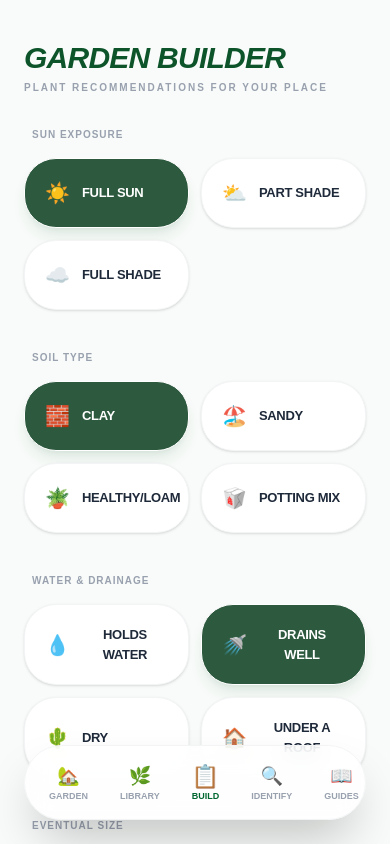
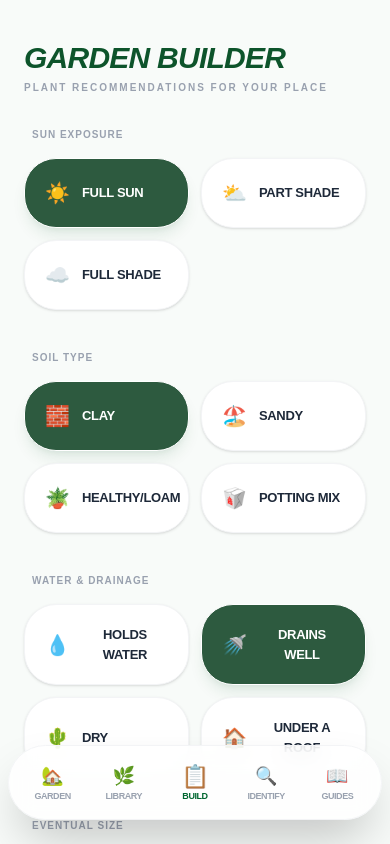
Before and after one commit to joenaughtonmusic-debug/pocket-gardener, a Next.js app: page /build in a window 390 px wide. Shown: the top 844 px of the page. Built offline with nearby package versions, Linux system fonts and the light colour scheme; no server answers; the database is empty.

Commit message:
fix: navigation bar overflow on mobile

```diff
--- a/src/app/about/page.tsx
+++ b/src/app/about/page.tsx
@@ -5,12 +5,13 @@ import { useRouter } from 'next/navigation'
 import { createBrowserClient } from '@supabase/ssr'
 import Navigation from '../../components/Navigation'
 
-// MOVE THIS OUTSIDE THE COMPONENT
-// We provide an empty string fallback so the build doesn't crash if env vars are missing
-const supabaseUrl = process.env.NEXT_PUBLIC_SUPABASE_URL || ''
-const supabaseAnonKey = process.env.NEXT_PUBLIC_SUPABASE_ANON_KEY || ''
-
-const supabase = createBrowserClient(supabaseUrl, supabaseAnonKey)
+// Lazy initializer to prevent build-time crashes
+const getSupabase = () => {
+  return createBrowserClient(
+    process.env.NEXT_PUBLIC_SUPABASE_URL || 'https://placeholder.supabase.co',
+    process.env.NEXT_PUBLIC_SUPABASE_ANON_KEY || 'placeholder'
+  )
+}
 
 export default function AboutPage() {
   const router = useRouter()
@@ -18,6 +19,9 @@ export default function AboutPage() {
   const [loading, setLoading] = useState(true)
 
   useEffect(() => {
+    // Create the client only when the component mounts in the browser
+    const supabase = getSupabase()
+
     async function getUser() {
       try {
         const { data: { user } } = await supabase.auth.getUser()
@@ -31,9 +35,10 @@ export default function AboutPage() {
       }
     }
     getUser()
-  }, []) // Removed supabase from dependency array as it is now a stable constant outside the component
+  }, [])
 
   const handleSignOut = async () => {
+    const supabase = getSupabase()
     await supabase.auth.signOut()
     router.push('/')
     router.refresh()
--- a/src/components/Navigation.tsx
+++ b/src/components/Navigation.tsx
@@ -15,31 +15,38 @@ export default function Navigation() {
   }
 
   return (
-    <nav className="fixed bottom-6 left-6 right-6 bg-white/80 backdrop-blur-md border border-gray-100 rounded-full p-2 shadow-2xl flex justify-around items-center z-50">
-      <Link href="/dashboard" className="flex flex-col items-center py-2 px-4 group">
+    /* CHANGES MADE:
+      - Changed 'left-6 right-6' to 'left-2 right-2' to give more horizontal room.
+      - Added 'max-w-md mx-auto' so it doesn't get too wide on tablets.
+      - Reduced px-4 to px-1 on the Links so they can sit closer together.
+    */
+    <nav className="fixed bottom-6 left-2 right-2 max-w-md mx-auto bg-white/80 backdrop-blur-md border border-gray-100 rounded-full p-2 shadow-2xl flex justify-around items-center z-50">
+
+      <Link href="/dashboard" className="flex flex-col items-center py-2 px-1 group min-w-[60px]">
         <span className={`text-lg transition-transform group-hover:scale-110 ${pathname === '/dashboard' ? 'scale-125' : ''}`}>🏡</span>
-        <span className={`text-[9px] font-bold uppercase transition-colors ${pathname === '/dashboard' ? 'text-green-800' : 'text-gray-400'} group-hover:text-green-800`}>Garden</span>
+        <span className={`text-[9px] font-bold uppercase tracking-tighter transition-colors ${pathname === '/dashboard' ? 'text-green-800' : 'text-gray-400'} group-hover:text-green-800`}>Garden</span>
       </Link>
 
-      <Link href="/plants" className="flex flex-col items-center py-2 px-4 group">
+      <Link href="/plants" className="flex flex-col items-center py-2 px-1 group min-w-[60px]">
         <span className={`text-lg transition-transform group-hover:scale-110 ${pathname === '/plants' ? 'scale-125' : ''}`}>🌿</span>
-        <span className={`text-[9px] font-bold uppercase transition-colors ${pathname === '/plants' ? 'text-green-800' : 'text-gray-400'} group-hover:text-green-800`}>Library</span>
+        <span className={`text-[9px] font-bold uppercase tracking-tighter transition-colors ${pathname === '/plants' ? 'text-green-800' : 'text-gray-400'} group-hover:text-green-800`}>Library</span>
       </Link>
 
-      <Link href="/build" className="flex flex-col items-center py-2 px-4 group">
+      <Link href="/build" className="flex flex-col items-center py-2 px-1 group min-w-[60px]">
         <span className={`text-lg transition-transform group-hover:scale-110 ${pathname === '/build' ? 'scale-125' : ''}`}>📋</span>
-        <span className={`text-[9px] font-bold uppercase transition-colors ${pathname === '/build' ? 'text-green-800' : 'text-gray-400'} group-hover:text-green-800`}>Build</span>
+        <span className={`text-[9px] font-bold uppercase tracking-tighter transition-colors ${pathname === '/build' ? 'text-green-800' : 'text-gray-400'} group-hover:text-green-800`}>Build</span>
       </Link>
 
-      <Link href="/identify" className="flex flex-col items-center py-2 px-4 group">
+      <Link href="/identify" className="flex flex-col items-center py-2 px-1 group min-w-[60px]">
         <span className={`text-lg transition-transform group-hover:scale-110 ${pathname === '/identify' ? 'scale-125' : ''}`}>🔍</span>
-        <span className={`text-[9px] font-bold uppercase transition-colors ${pathname === '/identify' ? 'text-green-800' : 'text-gray-400'} group-hover:text-green-800`}>Identify</span>
+        <span className={`text-[9px] font-bold uppercase tracking-tighter transition-colors ${pathname === '/identify' ? 'text-green-800' : 'text-gray-400'} group-hover:text-green-800`}>Identify</span>
       </Link>
 
-      <Link href="/guides" className="flex flex-col items-center py-2 px-4 group">
+      <Link href="/guides" className="flex flex-col items-center py-2 px-1 group min-w-[60px]">
         <span className={`text-lg transition-transform group-hover:scale-110 ${pathname === '/guides' ? 'scale-125' : ''}`}>📖</span>
-        <span className={`text-[9px] font-bold uppercase transition-colors ${pathname === '/guides' ? 'text-green-800' : 'text-gray-400'} group-hover:text-green-800`}>Guides</span>
+        <span className={`text-[9px] font-bold uppercase tracking-tighter transition-colors ${pathname === '/guides' ? 'text-green-800' : 'text-gray-400'} group-hover:text-green-800`}>Guides</span>
       </Link>
+
     </nav>
   );
 }
```
